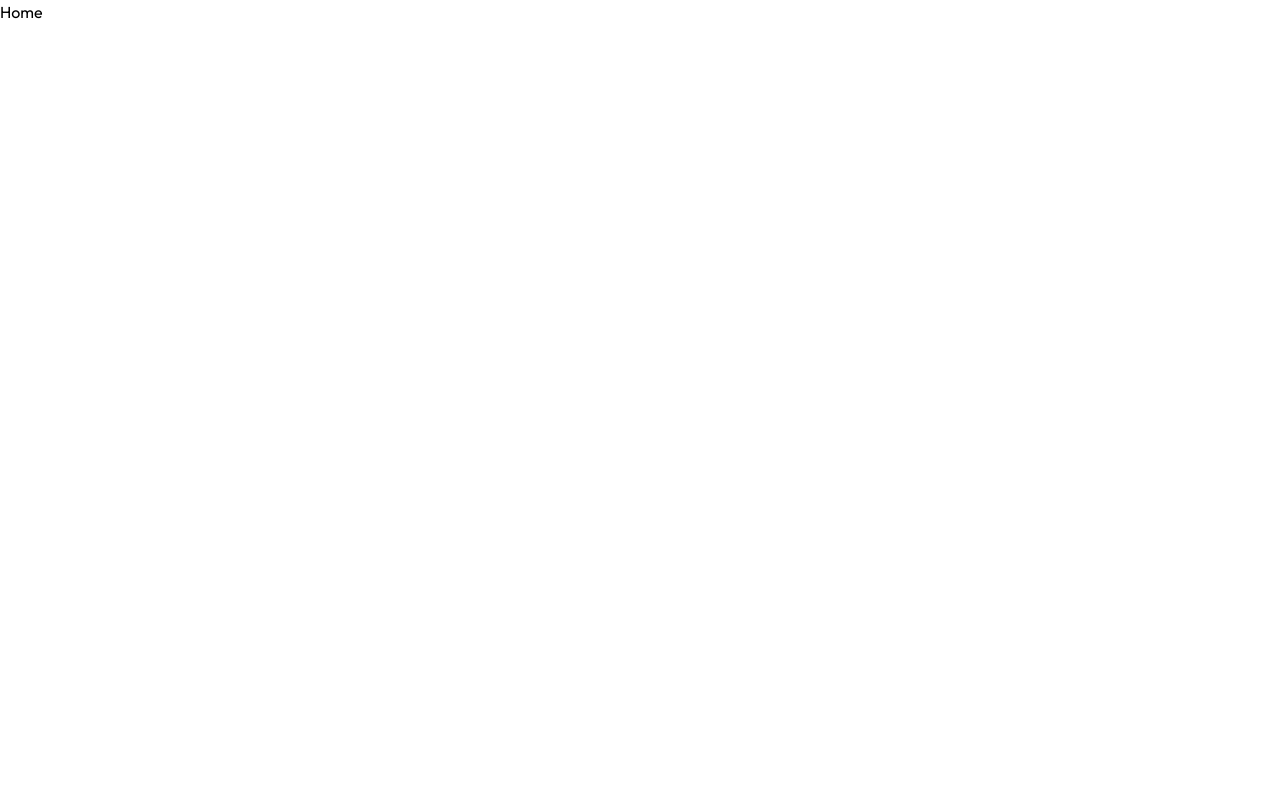
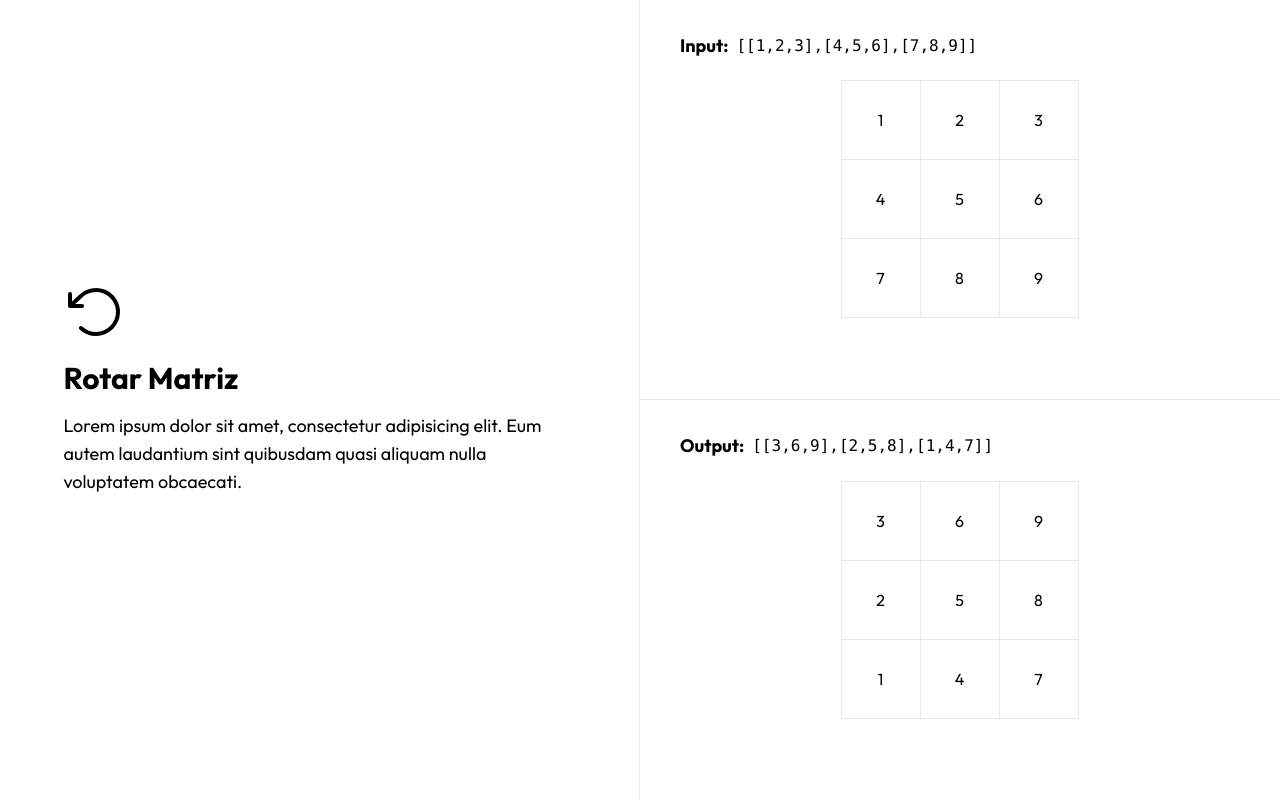
Before and after one commit to moiseshp/delosi-technicaltest, a Next.js app: page / in a window 1280 px wide. Built offline with nearby package versions, Linux system fonts and the light colour scheme.

Commit message:
feat: add styles to init page

```diff
--- a/src/app/page.tsx
+++ b/src/app/page.tsx
@@ -1,3 +1,36 @@
+import { ArrowCounterClockwiseIcon } from '@/components/icons/arrow-counter-clockwise';
+import { MatrixGrid } from '@/components/ui/matrix-grid';
+
 export default function Home() {
-  return <div>Home</div>;
+  return (
+    <div className="flex-grow md:grid md:grid-cols-2 md:grid-rows-2">
+      <div className="row-span-2 flex items-center justify-center border-r">
+        <section className="max-w-lg">
+          <ArrowCounterClockwiseIcon className="w-16 h-16 mb-4" />
+          <h1 className="font-bold text-3xl mb-4">Rotar Matriz</h1>
+          <p className="text-lg mb-6">
+            Lorem ipsum dolor sit amet, consectetur adipisicing elit. Eum autem
+            laudantium sint quibusdam quasi aliquam nulla voluptatem obcaecati.
+          </p>
+        </section>
+      </div>
+      <MatrixGrid
+        className="border-b"
+        text="Input"
+        items={[
+          [1, 2, 3],
+          [4, 5, 6],
+          [7, 8, 9],
+        ]}
+      />
+      <MatrixGrid
+        text="Output"
+        items={[
+          [3, 6, 9],
+          [2, 5, 8],
+          [1, 4, 7],
+        ]}
+      />
+    </div>
+  );
 }
--- /dev/null
+++ b/src/components/icons/arrow-counter-clockwise.tsx
@@ -0,0 +1,16 @@
+import { cn } from '@/lib/utils';
+
+export const ArrowCounterClockwiseIcon: React.FC<
+  React.HTMLAttributes<SVGElement>
+> = ({ className, ...props }) => {
+  return (
+    <svg
+      xmlns="http://www.w3.org/2000/svg"
+      className={cn('w-8 h-8 fill-current', className)}
+      viewBox="0 0 256 256"
+      {...props}
+    >
+      <path d="M224,128a96,96,0,0,1-94.71,96H128A95.38,95.38,0,0,1,62.1,197.8a8,8,0,0,1,11-11.63A80,80,0,1,0,71.43,71.39a3.07,3.07,0,0,1-.26.25L44.59,96H72a8,8,0,0,1,0,16H24a8,8,0,0,1-8-8V56a8,8,0,0,1,16,0V85.8L60.25,60A96,96,0,0,1,224,128Z" />
+    </svg>
+  );
+};
--- /dev/null
+++ b/src/components/ui/matrix-grid.tsx
@@ -0,0 +1,39 @@
+import { cn } from '@/lib/utils';
+
+interface MatrixGridProps extends React.HTMLAttributes<HTMLDivElement> {
+  text: string;
+  items?: number[][] | null;
+}
+
+export const MatrixGrid: React.FC<MatrixGridProps> = ({
+  text,
+  items = [],
+  className,
+}) => {
+  return (
+    <div className={cn('flex items-center justify-center relative', className)}>
+      <div className="absolute left-10 top-8 flex items-center gap-2">
+        {text && <p className="text-lg font-bold">{text}:</p>}
+        {!!items?.length && (
+          <pre>
+            <code>{JSON.stringify(items)}</code>
+          </pre>
+        )}
+      </div>
+      <figure>
+        {items?.map((row, index) => (
+          <div key={index} className="flex">
+            {row.map((value) => (
+              <div
+                key={value}
+                className="flex items-center justify-center border w-20 h-20 -ml-[1px] -mt-[1px]"
+              >
+                {value}
+              </div>
+            ))}
+          </div>
+        ))}
+      </figure>
+    </div>
+  );
+};
--- /dev/null
+++ b/src/lib/utils.ts
@@ -0,0 +1,6 @@
+import { clsx, type ClassValue } from 'clsx';
+import { twMerge } from 'tailwind-merge';
+
+export function cn(...inputs: ClassValue[]) {
+  return twMerge(clsx(inputs));
+}
```
Also changed, not shown: package.json (+8 -6 lines), 1 other file (tests, documents, lock files or other folders).
